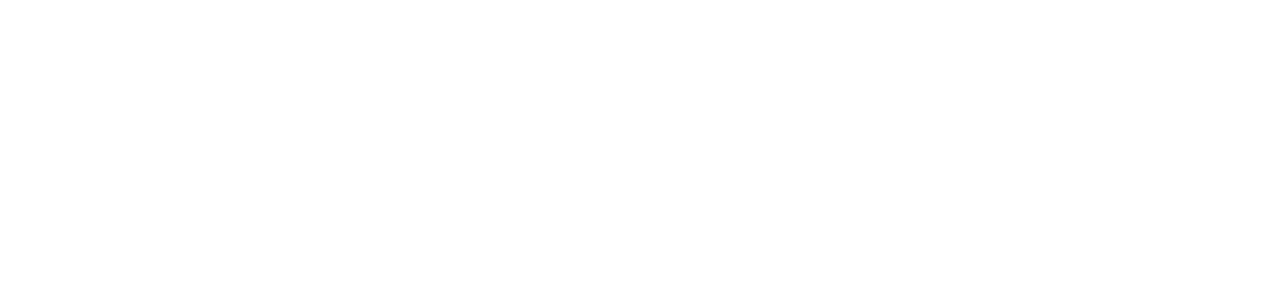
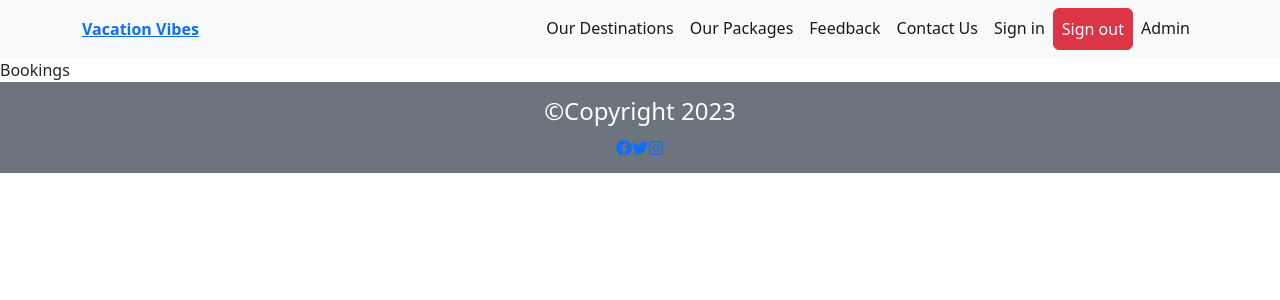
Before and after one commit to clinton-35/Tour_n_Travel, a React (Create React App) app in the folder client/: page /packages/1/book-now in a window 1280 px wide. Before the commit this address had no page. Shown: the top 300 px of the page. Built offline with nearby package versions, Linux system fonts and the light colour scheme.

Commit message:
Add few changes

```diff
--- a/client/src/App.js
+++ b/client/src/App.js
@@ -17,6 +17,7 @@
 import Update from './components/Admin/Update';
 import Delete from './components/Admin/Delete';
 import { AuthProvider } from "./components/context/Authcontext";
+import BookNow from "./components/Packages/book";
 
 
 function App() {
@@ -29,6 +30,7 @@
       <Route path="/destinations" element={<Destination />} />
       <Route path="/packages" element={<Packages />} />
       <Route path="/packages/:packageId" element={<PackageDetails />} />
+      <Route path="/packages/:packageId/book-now" element={<BookNow />} />
       <Route path="/sign-in" element = {<SignIn />}/>
       <Route path="/register" element = {<Register />}/>
       <Route path="/contacts" element = {<Contacts/>}/>
--- /dev/null
+++ b/client/src/components/Packages/book.js
@@ -0,0 +1,9 @@
+import React from "react";
+
+function BookNow(){
+    return(<>
+    Bookings
+    </>)
+}
+
+export default BookNow
--- a/client/src/components/Packages/details.js
+++ b/client/src/components/Packages/details.js
@@ -1,5 +1,5 @@
 import React, { useState, useEffect } from 'react';
-import { useParams } from 'react-router-dom';
+import { useParams, Link } from 'react-router-dom';
 import { Carousel } from 'react-responsive-carousel';
 import 'react-responsive-carousel/lib/styles/carousel.min.css';
 import "../Destinations/style.css"
@@ -33,6 +33,7 @@
       <p>Price :sh {packageDetails.price}</p>
       <p>Duration: {packageDetails.duration}</p>
       <p>Rating :{packageDetails.rating}</p>
+      <button><Link to={`/packages/${packageId}/book-now`}>Book Now</Link></button>
     </div>
   );
 };
```
